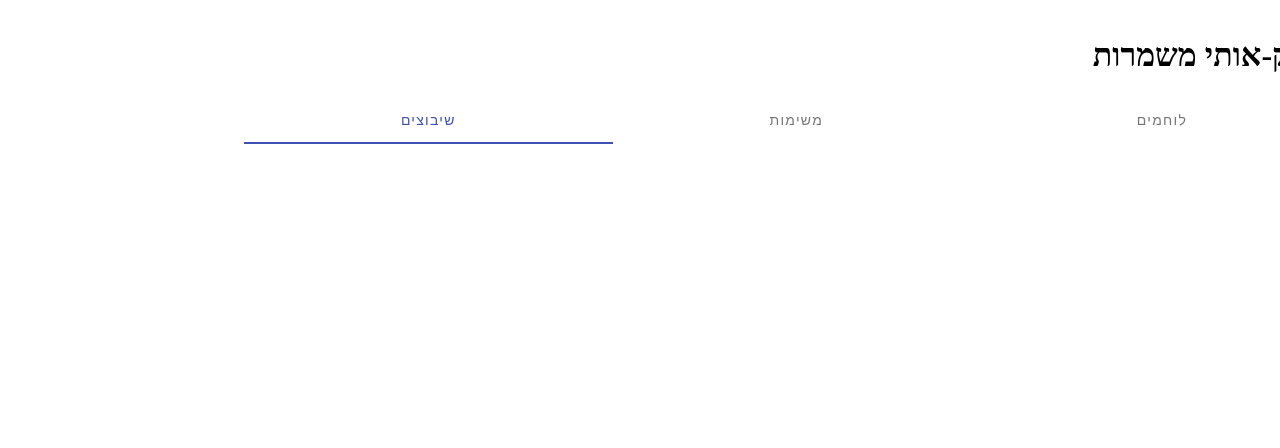
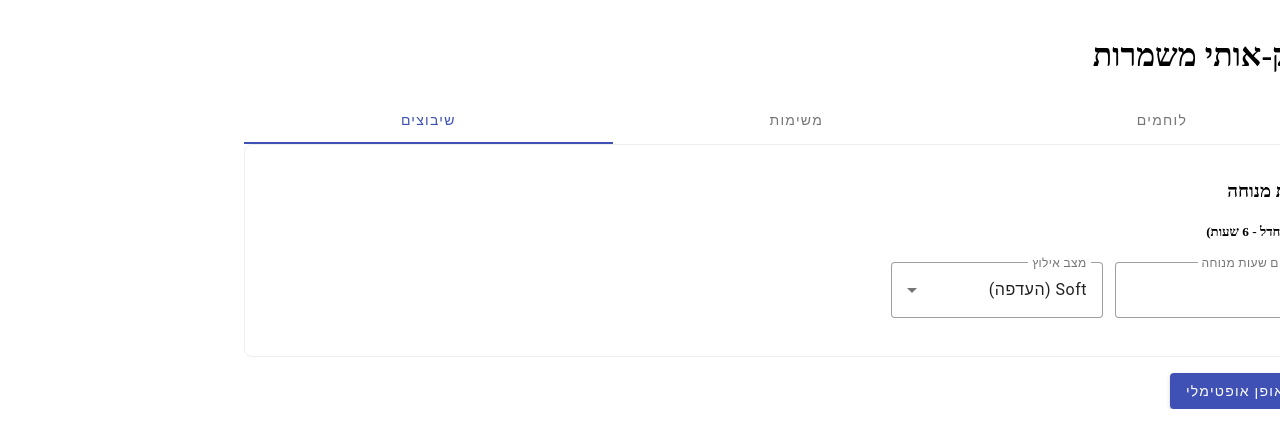
Before and after one commit to evyatarge/shift-planner, an Angular app: page / in a window 1280 px wide. Both pictures are taken after a click on the tab "שיבוצים". Shown: the top 448 px of the page. Built offline with nearby package versions, Linux system fonts and the light colour scheme; no server answers.

Commit message:
small reorder

```diff
--- a/src/app/app.component.html
+++ b/src/app/app.component.html
@@ -23,8 +23,12 @@
           <button mat-stroked-button (click)="saveTasks()">שמור משימות</button>
         </div>
       </div>
+
+    </mat-tab>
+    <mat-tab label="שיבוצים">
       <div class="card settings-card">
         <h3>הגדרות מנוחה</h3>
+        <h5>(ברירת מחדל - 6 שעות)</h5>
         <div class="flex">
           <mat-form-field appearance="outline">
             <mat-label>מינימום שעות מנוחה</mat-label>
@@ -42,8 +46,6 @@
       <button mat-raised-button color="primary" (click)="solve()" [disabled]="solving">
         {{ solving ? 'מחשב...' : 'שבץ באופן אופטימלי' }}
       </button>
-    </mat-tab>
-    <mat-tab label="שיבוצים">
       @if (result) {
         <div class="card result-card">
           <h3>תוצאה</h3>
```
